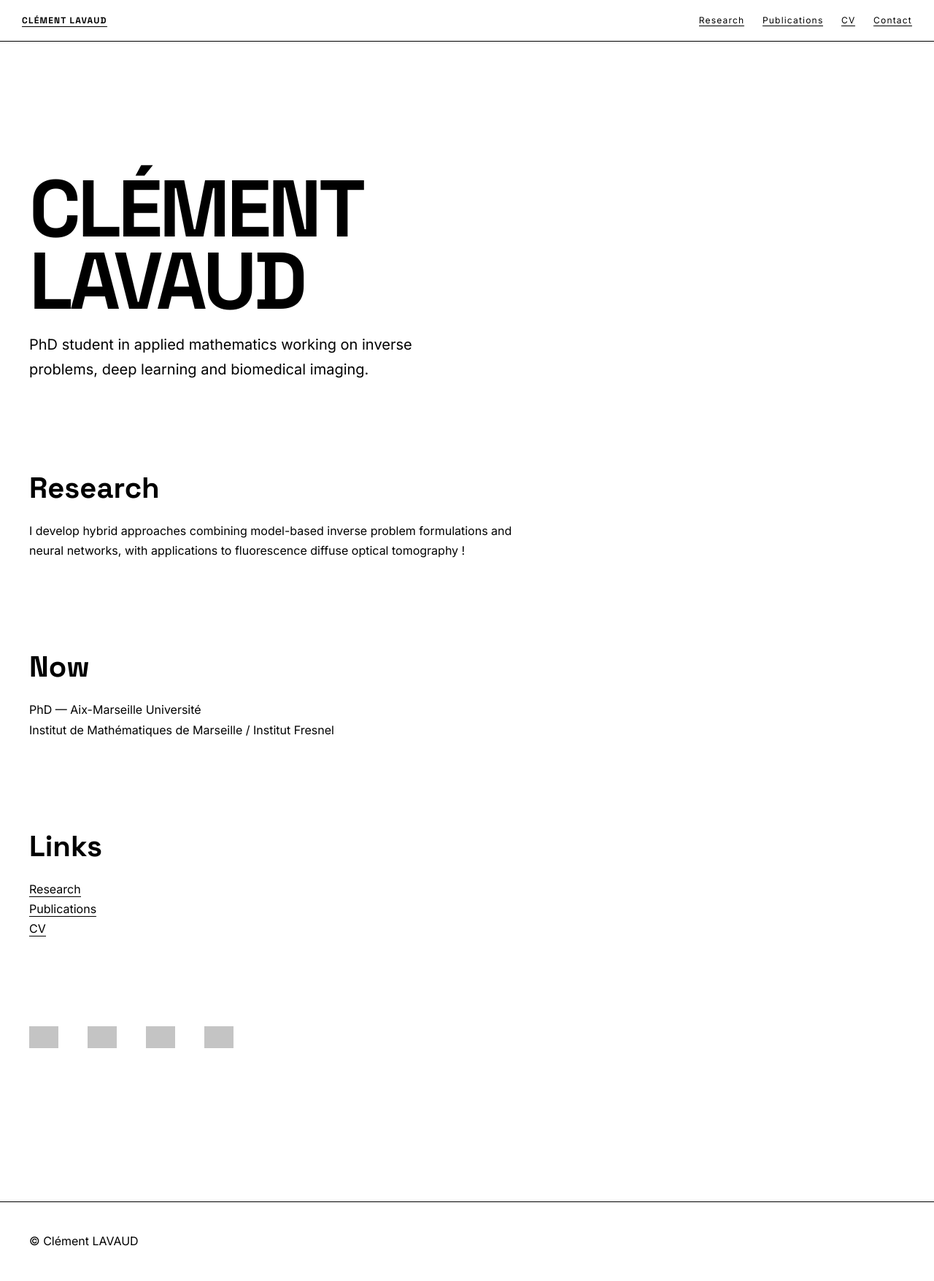
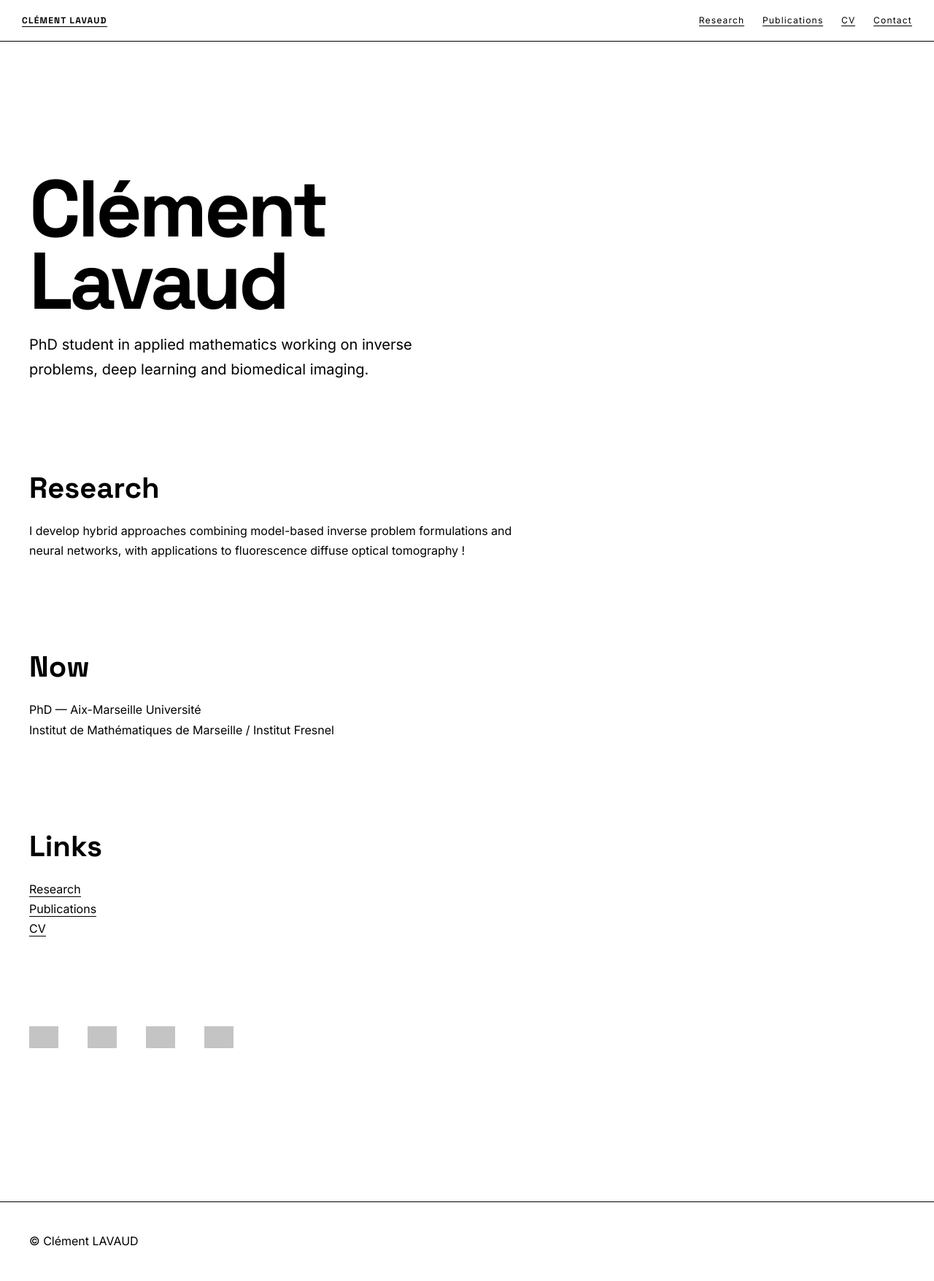
Before and after one commit to clementlavaud/clementlavaud.github.io, a Jekyll site: the page built from index.md, in a window 1280 px wide. Shown: the whole page at 73% size. Built offline with Jekyll 4.4.1, drawn with Linux system fonts in a browser that asks for light colours; grey boxes are pictures that could not be loaded.

Commit message:
Update style.css

```diff
--- a/assets/css/style.css
+++ b/assets/css/style.css
@@ -161,7 +161,3 @@ a:hover {
   opacity: 1;
   filter: grayscale(0%);
 }
-
-h1 {
-  text-transform: uppercase;
-}
```
